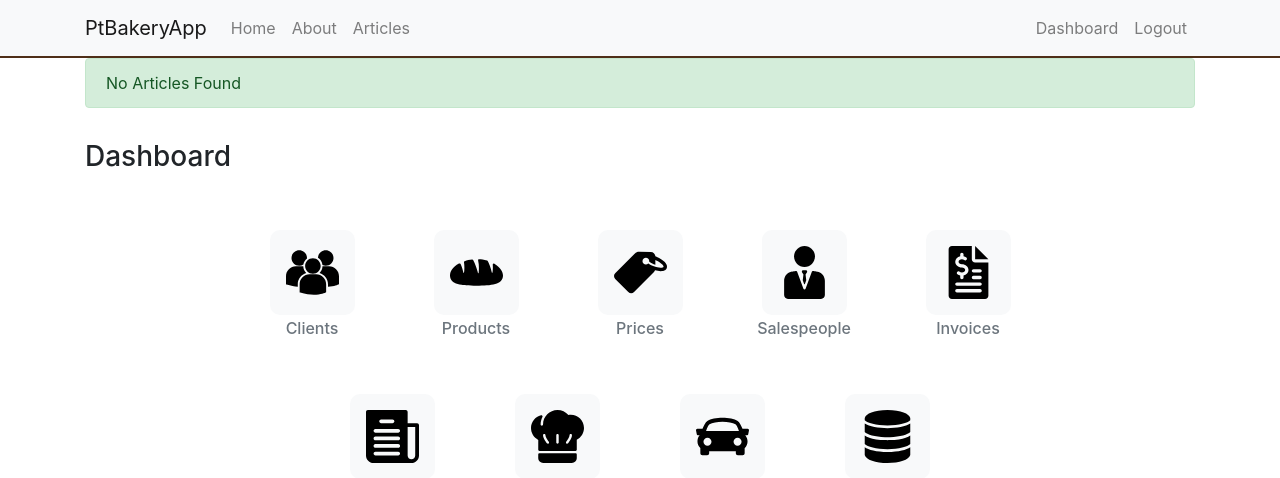
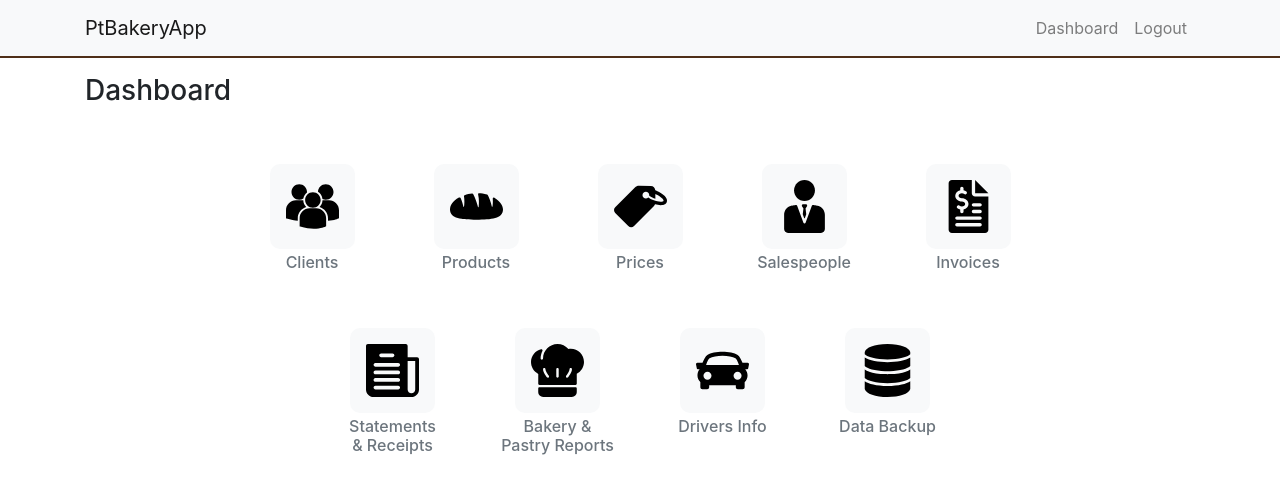
Before and after one commit to inespalmasantos/ptbakeryapp, a Flask app: page /dashboard in a window 1280 px wide. Shown: the top 478 px of the page. Run offline with Flask 2, Linux system fonts and the light colour scheme; the visitor is signed in with stand-in values (Sample User, id 1); data that the repository does not hold is empty; parts of the project's set-up code (start-up, migrations or seed data) failed here and were passed over; some libraries are stand-ins or nearby versions.

Commit message:
clean code

```diff
--- a/app.py
+++ b/app.py
@@ -1,12 +1,9 @@
 from flask import Flask, render_template, flash, redirect, url_for, session, request, logging
-#from data import Articles
 from flask_mysqldb import MySQL
 from wtforms import Form, StringField, SelectField, IntegerField, TextAreaField, PasswordField, validators, ValidationError
 #from passlib.hash import sha256_crypt
 from functools import wraps
 import json
-
-##
 
 app = Flask(__name__)
 app.config.from_object('config')
@@ -26,48 +23,8 @@ app.config['SECRET_KEY']
 # Index
 @app.route('/')
 def index():
-	return render_template('home.html')
+	return render_template('login.html')
 
-# About
-@app.route('/about')
-def about():
-	return render_template('about.html')
-
-# Articles
-@app.route('/articles')
-def articles():
-	# Create cursor
-	cur = mysql.connection.cursor()
-
-	# Get Articles
-	result = cur.execute("SELECT * FROM articles")
-
-	articles = cur.fetchall()
-
-	if result > 0:
-		return render_template('articles.html', articles=articles)
-	else:
-		msg = 'No Articles Found'
-		return render_template('articles.html', msg=msg)
-
-	# Close connection
-	cur.close()
-
-# Single Article
-@app.route('/article/<string:id>/')
-def article(id):
-	# Create cursor
-	cur = mysql.connection.cursor()
-
-	# Get Article
-	result = cur.execute("SELECT * FROM articles WHERE id = %s", [id])
-
-	article = cur.fetchone()
-
-	return render_template('article.html', article=article)
-
-	# Close connection
-	cur.close()
 
 # Register form class
 class RegisterForm(Form):
@@ -78,31 +35,6 @@ class RegisterForm(Form):
 	])
 	confirm = PasswordField('Confirm password')
 
-# User register
-@app.route('/register', methods=['GET', 'POST'])
-def register():
-	form = RegisterForm(request.form)
-	if request.method == 'POST' and form.validate():
-		username = form.username.data
-		#password = sha256_crypt.encrypt(str(form.password.data))
-		password = form.password.data
-
-		# Create cursor
-		cur = mysql.connection.cursor()
-
-		# Execute query
-		cur.execute("INSERT INTO users(username, password) VALUES(%s, %s)", (username, password))
-
-		# Commit to DB
-		mysql.connection.commit()
-
-		# Close connection
-		cur.close()
-
-		flash('You are now registered and can log in', 'success' )
-
-		return redirect(url_for('index'))
-	return render_template('register.html', form=form)
 
 # User login
 @app.route('/login', methods=['GET', 'POST'])
@@ -162,26 +94,38 @@ def logout():
 	# flash('You are now logged out', 'success')
 	return redirect(url_for('login'))
 
+# User register
+@app.route('/register', methods=['GET', 'POST'])
+@is_logged_in
+def register():
+	form = RegisterForm(request.form)
+	if request.method == 'POST' and form.validate():
+		username = form.username.data
+		#password = sha256_crypt.encrypt(str(form.password.data))
+		password = form.password.data
+
+		# Create cursor
+		cur = mysql.connection.cursor()
+
+		# Execute query
+		cur.execute("INSERT INTO users(username, password) VALUES(%s, %s)", (username, password))
+
+		# Commit to DB
+		mysql.connection.commit()
+
+		# Close connection
+		cur.close()
+
+		flash('New user registered', 'success' )
+
+		return redirect(url_for('dashboard'))
+	return render_template('register.html', form=form)
+
 # Dashboard
 @app.route('/dashboard')
 @is_logged_in
 def dashboard():
-	# Create cursor
-	cur = mysql.connection.cursor()
-
-	# Get Articles
-	result = cur.execute("SELECT * FROM articles")
-
-	articles = cur.fetchall()
-
-	if result > 0:
-		return render_template('dashboard.html', articles=articles)
-	else:
-		msg = 'No Articles Found'
-		return render_template('dashboard.html', msg=msg)
-
-	# Close connection
-	cur.close()
+	return render_template('dashboard.html')
 
 # Clients
 @app.route('/clients')
--- a/templates/about.html
+++ /dev/null
@@ -1,6 +0,0 @@
-{% extends 'layout.html' %}
-
-{% block body %}
-  <h1>About Us</h1>
-  <p>Lorem ipsum dolor sit amet, consectetur adipiscing elit. Integer nec odio. Praesent libero. Sed cursus ante dapibus diam. Sed nisi. Nulla quis sem at nibh elementum imperdiet. Duis sagittis ipsum. Praesent mauris. Fusce nec tellus sed augue semper porta. Mauris massa. Vestibulum lacinia arcu eget nulla. Class aptent taciti sociosqu ad litora torquent per conubia nostra, per inceptos himenaeos. Curabitur sodales ligula in libero.</p>
-{% endblock %}
--- a/templates/includes/_navbar.html
+++ b/templates/includes/_navbar.html
@@ -5,18 +5,6 @@
       <span class="navbar-toggler-icon"></span>
     </button>
     <div class="collapse navbar-collapse" id="collapsibleNavbar">
-
-      <ul class="navbar-nav">
-        <li class="nav-item">
-          <a class="nav-link" href="/">Home <span class="sr-only">(current)</span></a>
-        </li>
-        <li class="nav-item">
-          <a class="nav-link" href="/about">About</a>
-        </li>
-        <li class="nav-item">
-          <a class="nav-link" href="/articles">Articles</a>
-        </li>
-      </ul>
 
       <ul class="navbar-nav ml-auto">
         {% if session.logged_in %}
@@ -27,12 +15,7 @@
             <a class="nav-link" href="/logout">Logout</a>
           </li>
         {% else %}
-          <li class="nav-item">
-            <a class="nav-link" href="/register">Register</a>
-          </li>
-          <li class="nav-item">
-            <a class="nav-link" href="/login">Login</a>
-          </li>
+
         {% endif %}
       </ul>
     </div>
```
Also changed, not shown: templates/article.html (deleted, +0 -11 lines), templates/articles.html (deleted, +0 -10 lines), templates/home.html (deleted, +0 -12 lines).
